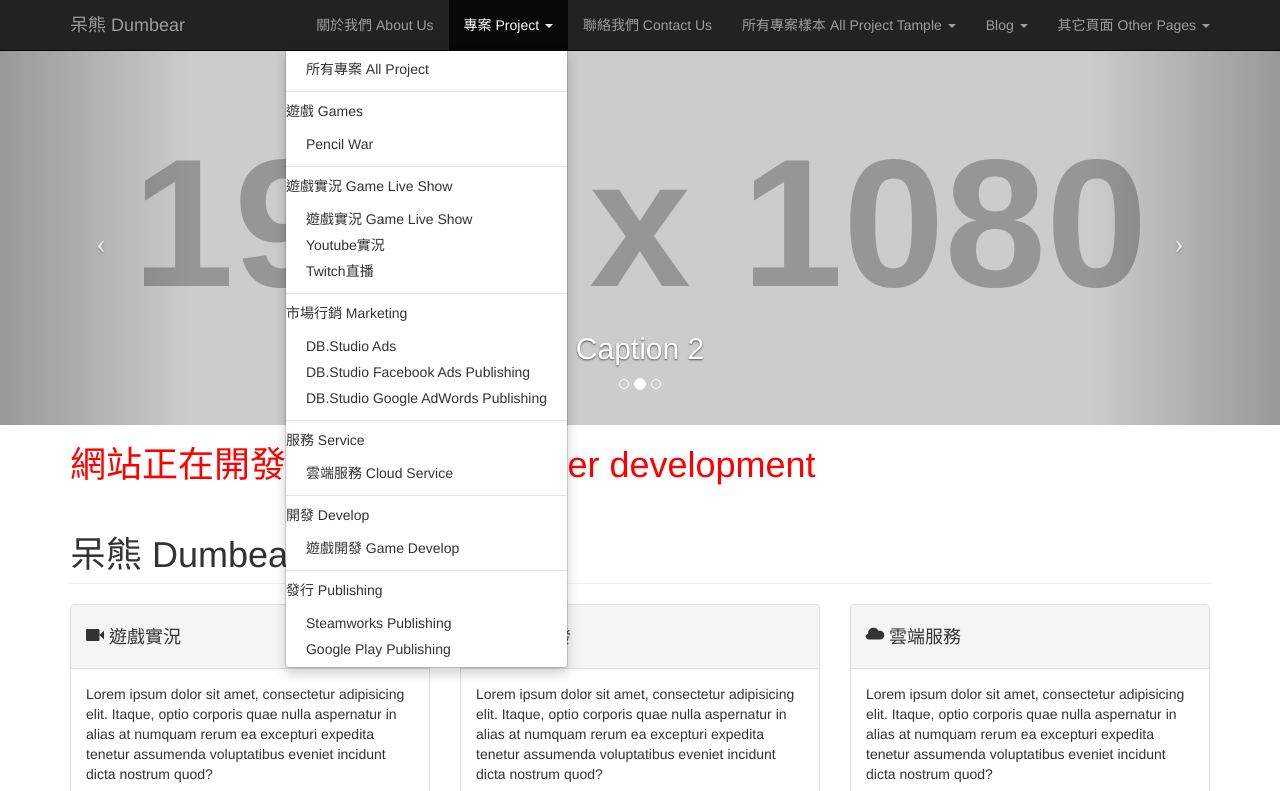
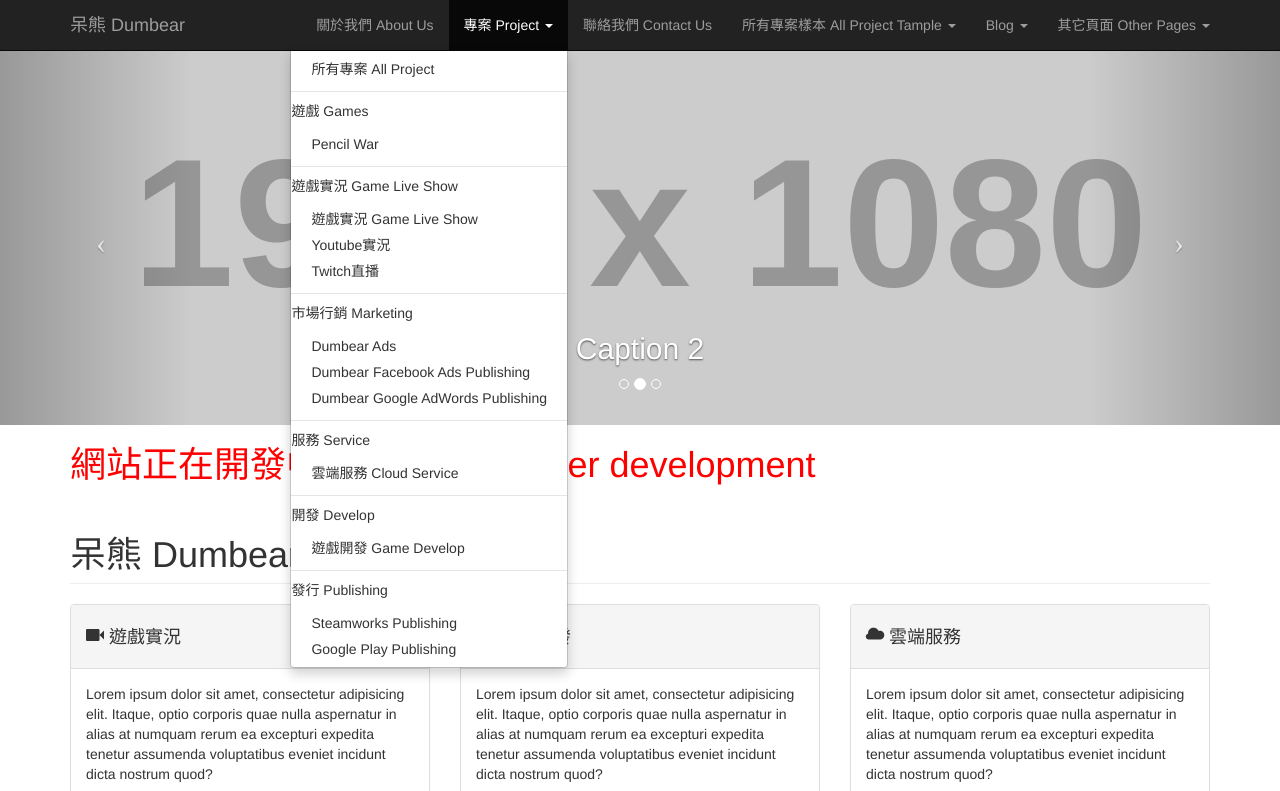
Before and after one commit to DumBearTech/www.dumbeartech.com, a plain HTML site: page index.html in a window 1280 px wide. Both pictures are taken after a click on the link "專案 Project". Shown: the top 791 px of the page. Drawn offline with Linux system fonts and the light colour scheme; placeholder pictures from the web are drawn by us.

Commit message:
Update Website

```diff
--- a/index.html
+++ b/index.html
@@ -74,9 +74,9 @@
                             <li class="divider"></li>
                             <li>
                                 <p>市場行銷 Marketing</p>
-                                <a href="ads.html">DB.Studio Ads</a>
-                                <a href="ads-facebook.html">DB.Studio Facebook Ads Publishing</a>
-                                <a href="ads-google.html">DB.Studio Google AdWords Publishing</a>
+                                <a href="ads.html">Dumbear Ads</a>
+                                <a href="ads-facebook.html">Dumbear Facebook Ads Publishing</a>
+                                <a href="ads-google.html">Dumbear Google AdWords Publishing</a>
                             </li>
                             <li class="divider"></li>
                             <li>
```
